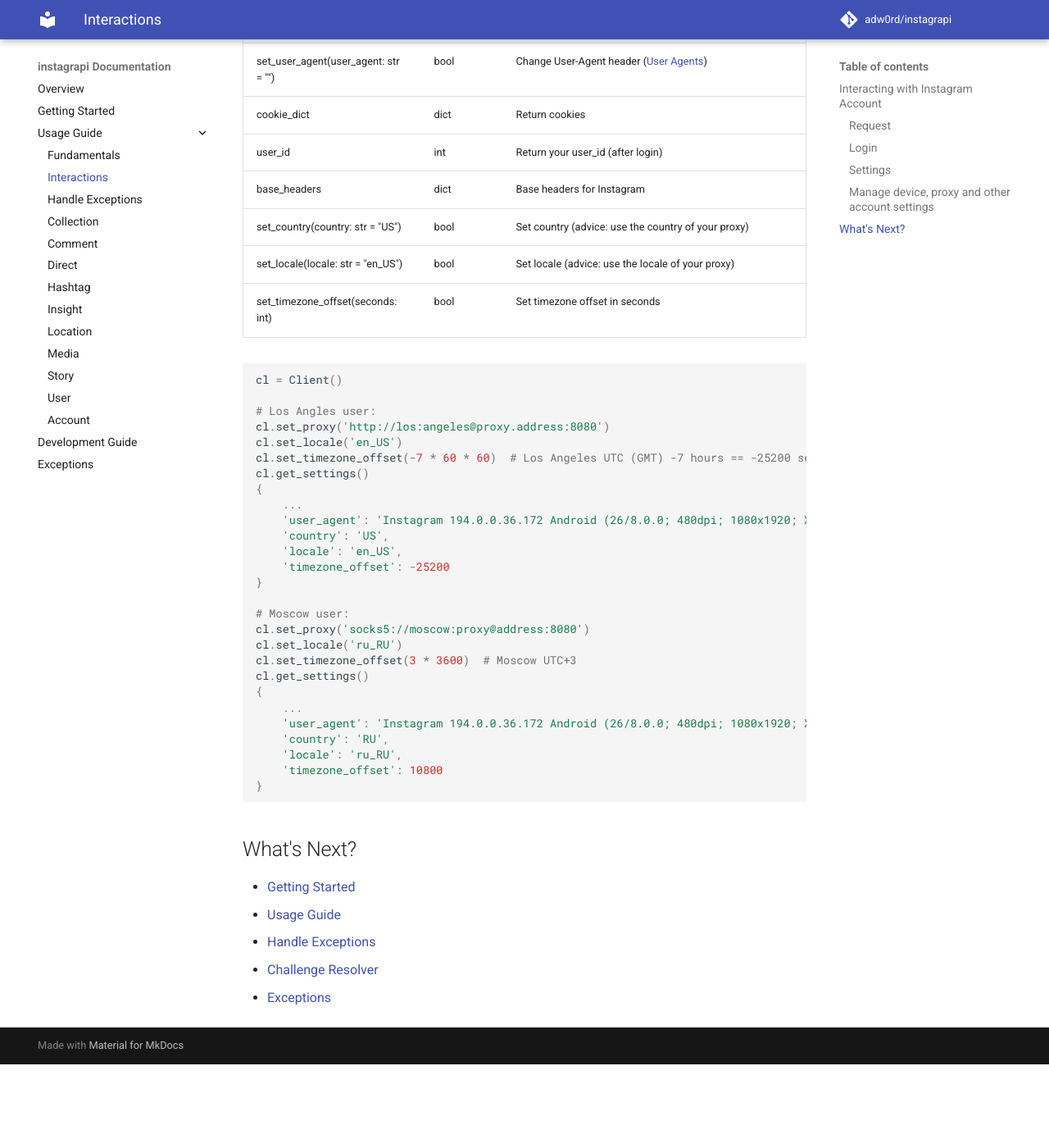
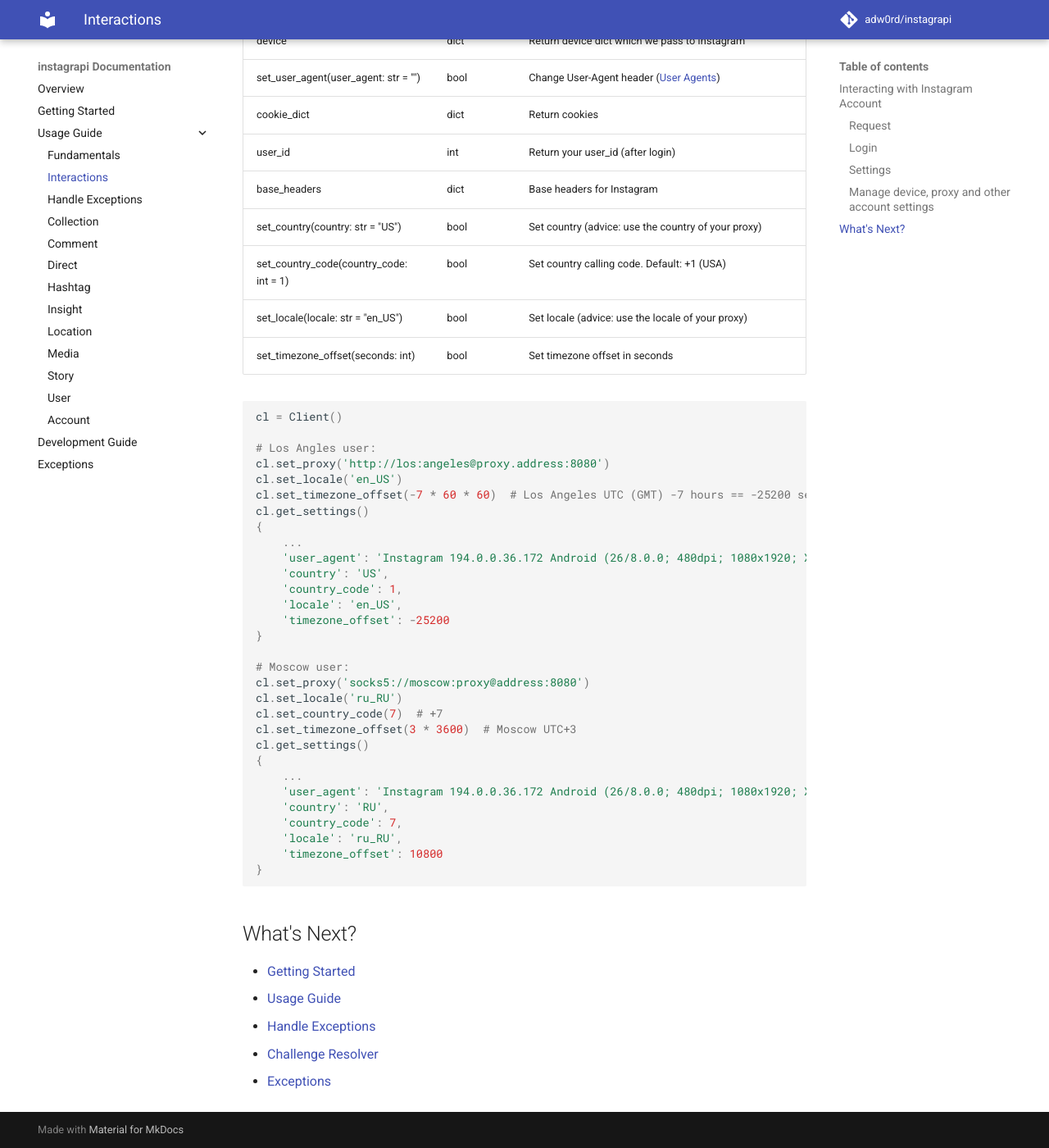
Before and after one commit to subzeroid/instagrapi, an MkDocs documentation site: the page built from docs/usage-guide/interactions.md, in a window 1280 px wide and 1400 px high, scrolled down 3835 px. Shown: the whole window at 82% size. Built offline with MkDocs 1.6.1 and Material for MkDocs 9.7.7, drawn with Linux system fonts in a browser that asks for light colours; comment, search, counter and statistics services are not loaded; the version menu is left out; before the commit the page ends 5133 px from its top, so only the background shows below that.

Commit message:
Added docs for Client.set_country_code

````diff
--- a/docs/usage-guide/interactions.md
+++ b/docs/usage-guide/interactions.md
@@ -124,20 +124,21 @@
 
 ### Manage device, proxy and other account settings
 
-| Method                                | Return | Description
-|---------------------------------------|------|----------------------------------------------------------------------------
-| set_proxy(dsn: str)                   | dict | Support socks and http/https proxy "scheme://username:password@host:port"
-| private.proxies                       | dict | Stores used proxy servers for private (mobile, v1) requests
-| public.proxies                        | dict | Stores used proxy servers for public (web, graphql) requests
-| set_device(device: dict)              | bool | Change device settings ([Android Device Information Generator Online](https://www.myfakeinfo.com/mobile/get-android-device-information.php))
-| device                                | dict | Return device dict which we pass to Instagram
-| set_user_agent(user_agent: str = "")  | bool | Change User-Agent header ([User Agents](https://user-agents.net/applications/instagram-app))
-| cookie_dict                           | dict | Return cookies
-| user_id                               | int  | Return your user_id (after login)
-| base_headers                          | dict | Base headers for Instagram
-| set_country(country: str = "US")      | bool | Set country (advice: use the country of your proxy)
-| set_locale(locale: str = "en_US")     | bool | Set locale (advice: use the locale of your proxy)
-| set_timezone_offset(seconds: int)     | bool | Set timezone offset in seconds
+| Method                                   | Return | Description
+|------------------------------------------|------|----------------------------------------------------------------------------
+| set_proxy(dsn: str)                      | dict | Support socks and http/https proxy "scheme://username:password@host:port"
+| private.proxies                          | dict | Stores used proxy servers for private (mobile, v1) requests
+| public.proxies                           | dict | Stores used proxy servers for public (web, graphql) requests
+| set_device(device: dict)                 | bool | Change device settings ([Android Device Information Generator Online](https://www.myfakeinfo.com/mobile/get-android-device-information.php))
+| device                                   | dict | Return device dict which we pass to Instagram
+| set_user_agent(user_agent: str = "")     | bool | Change User-Agent header ([User Agents](https://user-agents.net/applications/instagram-app))
+| cookie_dict                              | dict | Return cookies
+| user_id                                  | int  | Return your user_id (after login)
+| base_headers                             | dict | Base headers for Instagram
+| set_country(country: str = "US")         | bool | Set country (advice: use the country of your proxy)
+| set_country_code(country_code: int = 1)  | bool | Set country calling code. Default: +1 (USA)
+| set_locale(locale: str = "en_US")        | bool | Set locale (advice: use the locale of your proxy)
+| set_timezone_offset(seconds: int)        | bool | Set timezone offset in seconds
 
 ``` python
 cl = Client()
@@ -151,6 +152,7 @@
     ...
     'user_agent': 'Instagram 194.0.0.36.172 Android (26/8.0.0; 480dpi; 1080x1920; Xiaomi; MI 5s; capricorn; qcom; en_US; 301484483)',
     'country': 'US',
+    'country_code': 1,
     'locale': 'en_US',
     'timezone_offset': -25200
 }
@@ -158,12 +160,14 @@
 # Moscow user:
 cl.set_proxy('socks5://moscow:proxy@address:8080')
 cl.set_locale('ru_RU')
+cl.set_country_code(7)  # +7
 cl.set_timezone_offset(3 * 3600)  # Moscow UTC+3
 cl.get_settings()
 {
     ...
     'user_agent': 'Instagram 194.0.0.36.172 Android (26/8.0.0; 480dpi; 1080x1920; Xiaomi; MI 5s; capricorn; qcom; ru_RU; 301484483)',
     'country': 'RU',
+    'country_code': 7,
     'locale': 'ru_RU',
     'timezone_offset': 10800
 }
````
